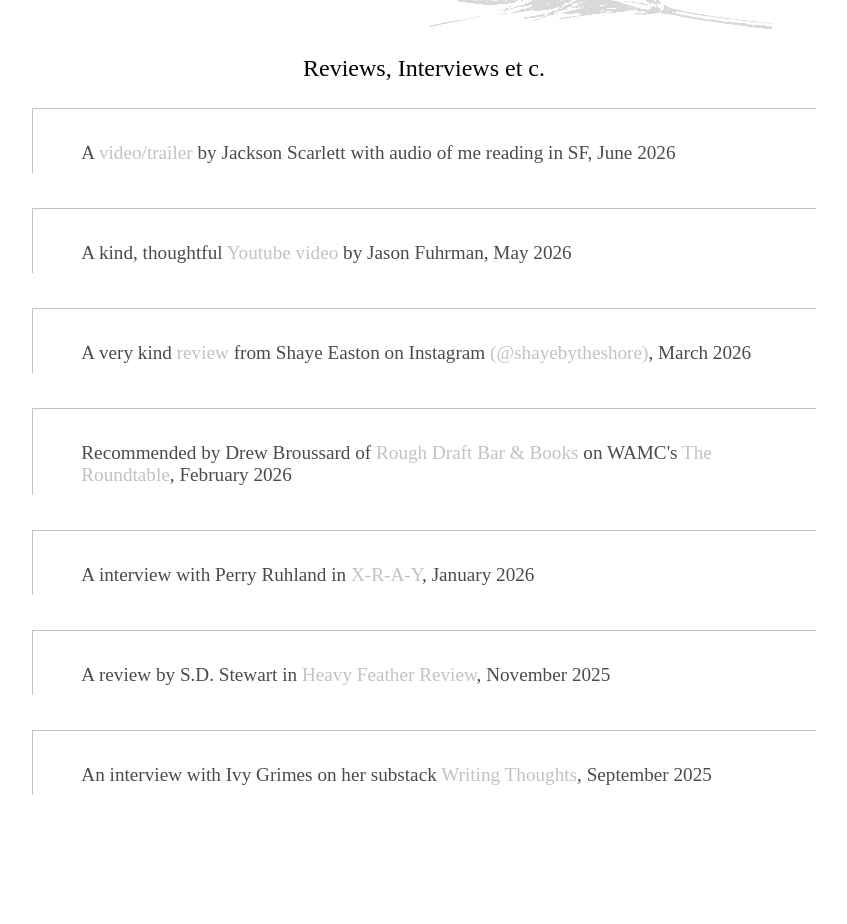
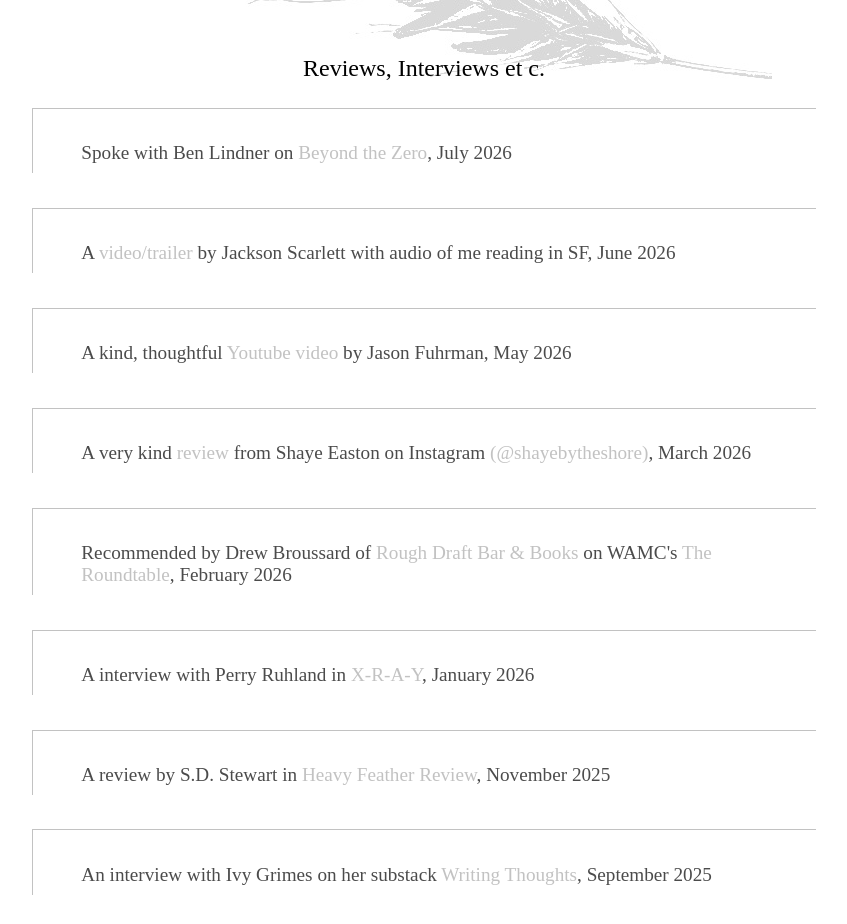
Before and after one commit to perfidiousscript/home_page, a Next.js app: page /the_veldt_institute in a window 1280 px wide. Shown: the part 1000-1924 px from the top of the page, without its empty margins (216-1063 px from the left). Before the commit the page ends 1842 px from the top, so only its background shows below. Built offline with nearby package versions, Linux system fonts and the light colour scheme.

Commit message:
adds BtZ to TVI page

```diff
--- a/public/credits.js
+++ b/public/credits.js
@@ -318,6 +318,18 @@ export const credits = [
 export const tviCredits = [
   {
     title: [
+      "Spoke with Ben Lindner on ",
+      <a
+        href="https://podcasts.apple.com/us/podcast/samuel-m-moss-the-veldt-insitute/id1578980767?i=1000776881369"
+        key="9"
+      >
+        Beyond the Zero
+      </a>,
+      ", July 2026",
+    ],
+  },
+  {
+    title: [
       "A ",
       <a href="https://www.youtube.com/watch?v=azVqiRvCPGk" key="8">
         video/trailer
```
